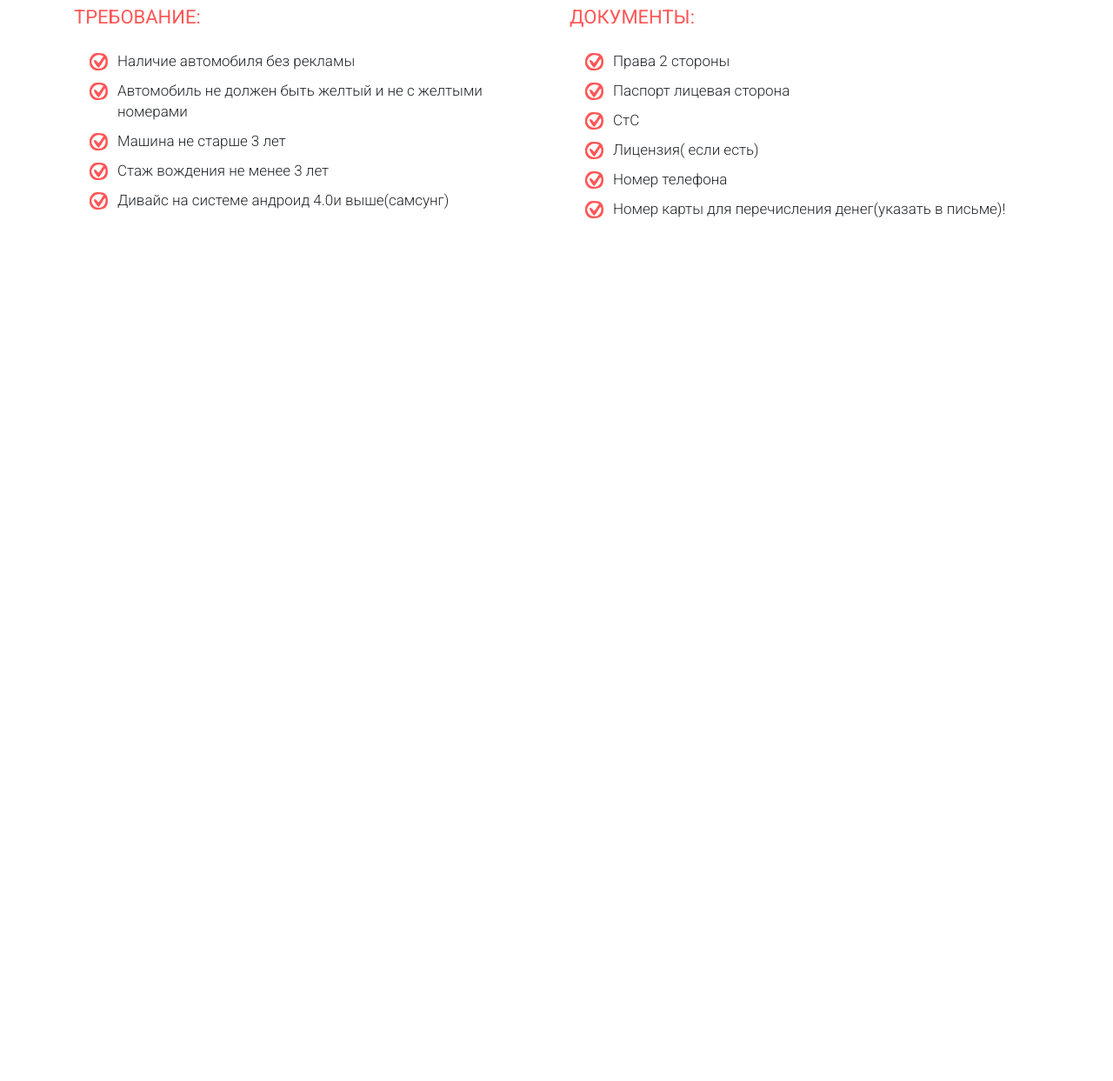
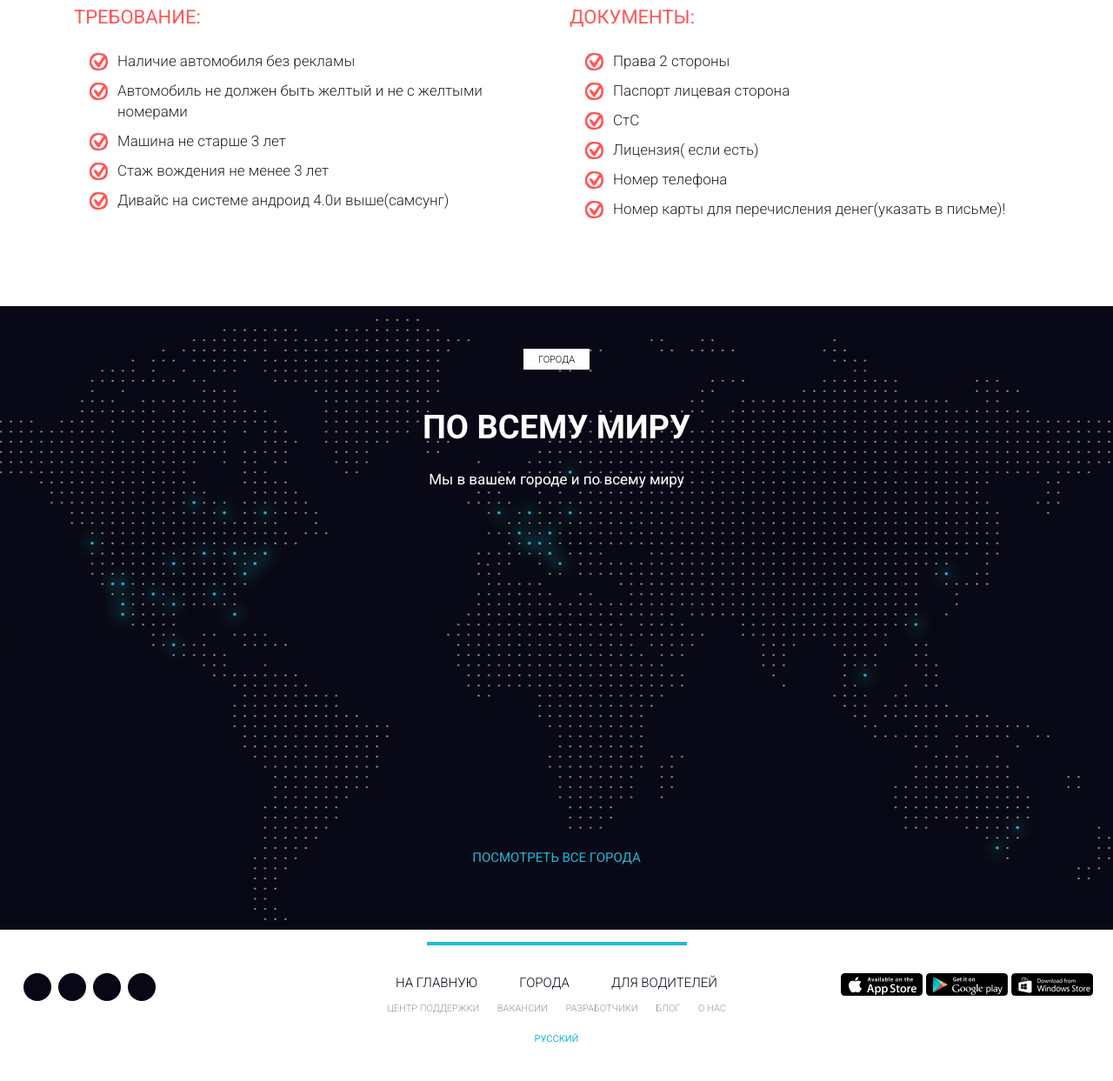
Before and after one commit to shikorin-jr/uber, a website: page src/index.html in a window 1280 px wide. Shown: the part 4370-5613 px from the top of the page at 87% size. Before the commit the page ends 4722 px from the top, so only its background shows below. Drawn offline with Linux system fonts and the light colour scheme.

Commit message:
footer add

```diff
--- a/src/index.html
+++ b/src/index.html
@@ -299,5 +299,65 @@
             </div>
         </div>
     </section>
+    <section class="world">
+        <div class="container">
+            <div class="label label__white label__min">города</div>
+            <h2 class="title title__white">По всему миру</h2>
+            <div class="subtitle subtitle__white">Мы в вашем городе и по всему миру</div>
+
+            <a href="#" class="world_link">посмотреть все города</a>
+        </div>
+    </section>
+    <footer>
+        <div class="footer_divider"></div>
+        <div class="footer_wrapper">
+            <div>
+                <div class="footer_social">
+                    <a href="#" class="footer_social_item">
+                        <i class="fab fa-facebook-f"></i>
+                    </a>
+                    <a href="#" class="footer_social_item">
+                        <i class="fab fa-twitter"></i>
+                    </a>
+                    <a href="#" class="footer_social_item">
+                        <i class="fab fa-linkedin"></i>
+                    </a>
+                    <a href="#" class="footer_social_item">
+                        <i class="fab fa-instagram"></i>
+                    </a>
+                </div>
+            </div>
+            <div>
+                <div class="footer_links">
+                    <div class="footer_links_main">
+                        <a href="#">на главную</a>
+                        <a href="#">города</a>
+                        <a href="#">для водителей</a>
+                    </div>
+                    <div class="footer_links_sub">
+                        <a href="#">центр поддержки</a>
+                        <a href="#">вакансии</a>
+                        <a href="#">разработчики</a>
+                        <a href="#">блог</a>
+                        <a href="#">о нас</a>
+                    </div>
+                    <a href="#" class="footer_links_lang">Русский</a>
+                </div>
+            </div>
+            <div>
+                <div class="footer_mobile">
+                    <a href="#">
+                        <img src="img/app_store.png" alt="App Store">
+                    </a>
+                    <a href="#">
+                        <img src="img/google_play.png" alt="Google play">
+                    </a>
+                    <a href="#">
+                        <img src="img/windows_store.png" alt="Windows store">
+                    </a>
+                </div>
+            </div>
+        </div>
+    </footer>
 </body>
 </html>
--- /dev/null
+++ b/src/scss/blocks/_footer.scss
@@ -0,0 +1,81 @@
+footer{
+    padding: 14px 23px 39px 23px;
+	a {
+        &:hover {
+            text-decoration: none;
+        }
+    }
+}
+
+.footer{
+    &_divider{
+        width: 299px;
+        height: 4px;
+        background-color: #1fbad6;
+        margin: 0 auto;
+    }
+    &_wrapper{
+        display: flex ;
+        justify-content: space-between;
+        align-items: flex-start;
+        padding-top: 32px;
+    }
+    &_wrapper > div {
+        width: 33%;
+        &:nth-child(3){
+            display: flex ;
+            justify-content: flex-end;
+        }
+    }
+    &_social{
+        width: 160px;
+        display: flex;
+        justify-content: space-between;
+        &_item {
+            display: flex ;
+            justify-content: center;
+            align-items: center;
+            margin: 0 4px ;
+            width: 32px;
+            height: 32px;
+            background-color: #070716;
+            border-radius: 100%;
+        }
+    }
+    &_links{
+        width: 390px;
+        margin: 0 auto;
+        &_main {
+            display: flex ;
+            justify-content: space-between;
+            padding: 0 10px;
+            a {
+                color: #070716;
+                font-size: 15px;
+                font-weight: 300;
+                text-transform: uppercase;
+            }
+        }
+        &_sub {
+            display: flex ;
+            justify-content: space-between;
+            margin-top: 10px;
+            a {
+                color: #999999;
+                font-size: 11px;
+                font-weight: 300;
+                text-transform: uppercase;
+            }
+        }
+        &_lang{
+            display: block ;
+            margin: 0 auto;
+            color: #1fbad6;
+            font-size: 11px;
+            font-weight: 400;
+            margin-top: 19px;
+            text-transform: uppercase;
+            text-align: center;
+        }
+    }
+}
--- /dev/null
+++ b/src/scss/blocks/_world.scss
@@ -0,0 +1,22 @@
+.world{
+    position: relative;
+	min-height: 717px;
+	padding: 49px 0;
+    background: url('../img/bg/map.jpg') center (center / cover) no-repeat;
+    &_link {
+        position: absolute;
+		left: 50%;
+		transform: translateX(-50%);
+		bottom: 49px;
+		text-align: center;
+		font-size: 15px;
+		font-weight: 400;
+		line-height: 68px;
+		text-transform: uppercase;
+		color: #1fbad6;
+		&:hover {
+            text-decoration: none;
+			color: #fff;
+        }
+    }
+}
--- a/src/scss/style.scss
+++ b/src/scss/style.scss
@@ -18,6 +18,9 @@
     &__white{
         background-color: #fff;
         color: #000;
+    }
+    &__min{
+        width: 76px
     }
 }
 .title{
@@ -54,3 +57,5 @@
 @import "./blocks/mobile";
 @import "./blocks/choice";
 @import "./blocks/require";
+@import "./blocks/world";
+@import "./blocks/footer";
```
Also changed, not shown: src/css/style.min.css, src/img/app_store.png (added), src/img/google_play.png (added), src/img/windows_store.png (added).
